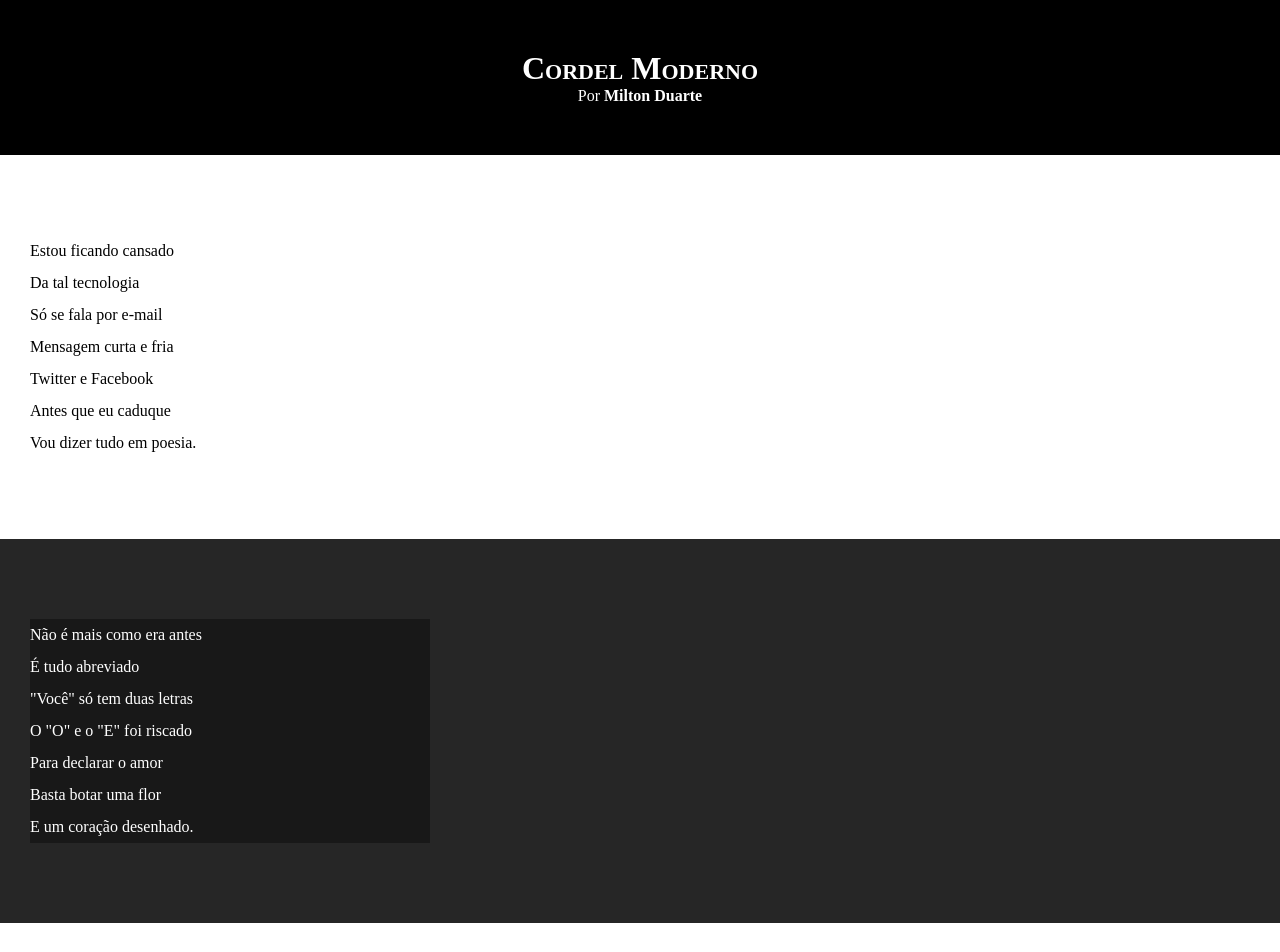
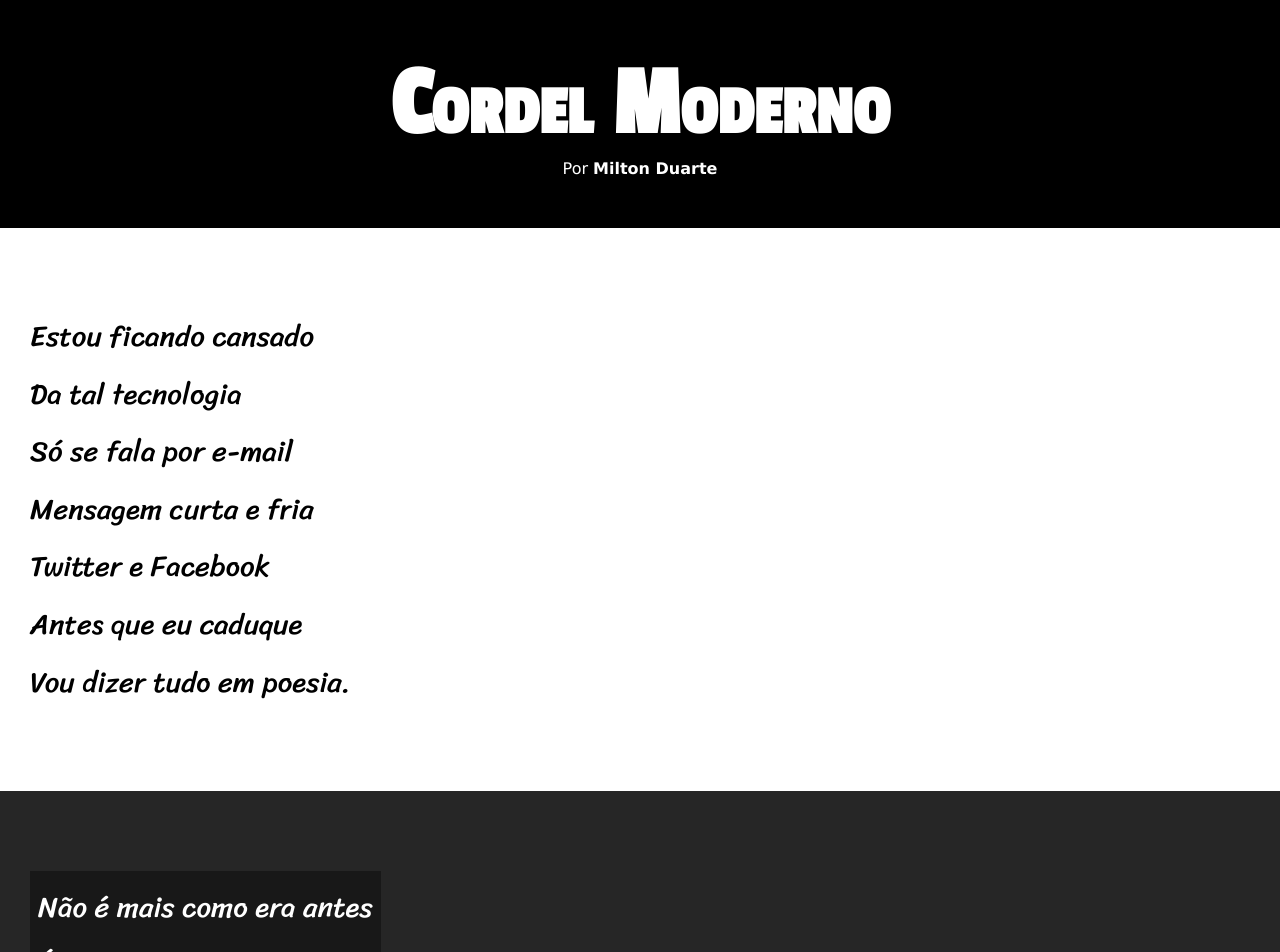
Before and after one commit to GuiFxFarias/ProjetoCordel, a plain HTML site: page index.html in a window 1280 px wide. Shown: the top 952 px of the page. Drawn offline with Linux system fonts and the light colour scheme.

Commit message:
atualizando-ProjetoCordel

```diff
--- a/CSS/style.css
+++ b/CSS/style.css
@@ -1,4 +1,14 @@
 @charset "UTF-8";
+
+@import url('https://fonts.googleapis.com/css2?family=Passion+One&display=swap');
+
+@import url('https://fonts.googleapis.com/css2?family=Sriracha&display=swap');
+
+:root{
+    --font1: Verdana, Geneva, Tahoma, sans-serif;
+    --font2: 'Sriracha', cursive;
+    --font3: 'Passion One', ccursive;
+}
 
 *{
     margin: 0px;
@@ -8,6 +18,7 @@
 html, body{
     min-height: 100%;
     background-color: darkgray;
+    font-family: var(--font1);
 }
 
 header{
@@ -19,10 +30,13 @@ header{
 header h1{
     padding-top: 50px;
     font-variant: small-caps;
+    font-family: var(--font3);
+    font-size: calc(3em + 4vw);
 }
 
 header p{
     padding-bottom: 50px;
+
 }
 
 a{
@@ -40,11 +54,13 @@ section{
     padding-bottom: 10vh;
     line-height: 2em;
     padding-left: 30px;
+    font-family: var(--font2);
 }
 
 section.normal{
     background-color: white;
     color: black;
+    font-size: calc(1em + 1vw);
 }
 
 section.imagem{
@@ -53,8 +69,11 @@ section.imagem{
 }
 
 section.imagem p{
+    padding: 8px;
+    display: inline-block;
+    line-height: 2em;
     background-color: rgba(0, 0, 0, 0.371);
-    width: 400px;
+    font-size: calc(1em + 1vw);
 }
 
 footer{
```
